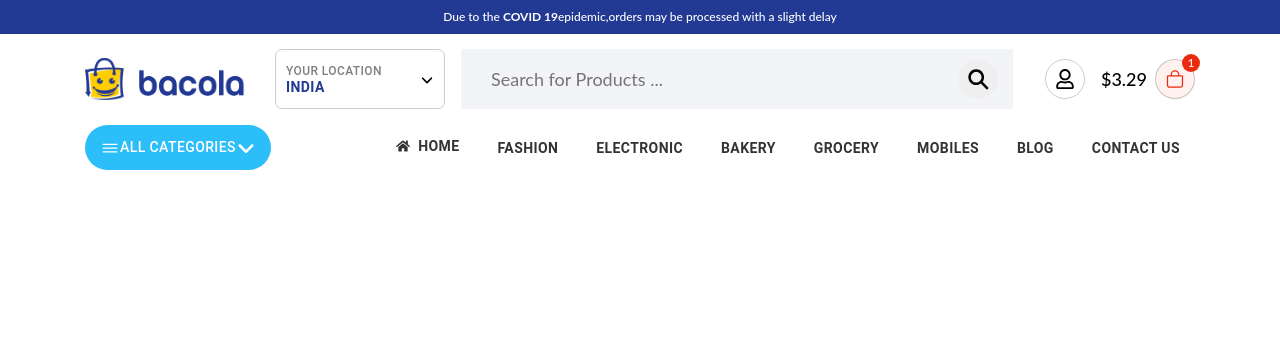
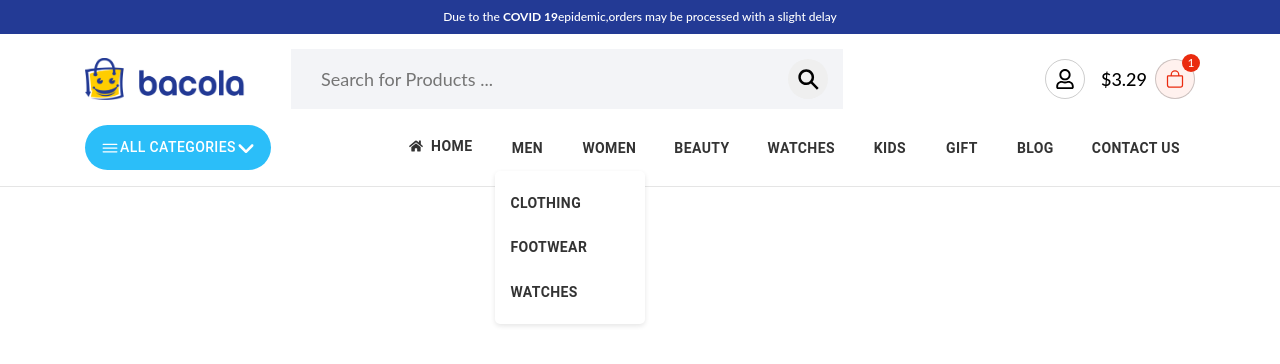
Before and after one commit to RohitMathur747/bacola, a React (Create React App) app: page / in a window 1280 px wide. Shown: the top 364 px of the page. Built offline with nearby package versions, Linux system fonts and the light colour scheme; no server answers.

Commit message:
Day 4 - Serach Filter and location selector is Done!!!

```diff
--- a/src/App.css
+++ b/src/App.css
@@ -272,3 +272,29 @@ nav .navPart2 ul li a:hover {
 .locationModel .close_ svg {
   font-size: 25px;
 }
+
+.locationModel .countryList li button:hover {
+  background: #f1f1f1 !important;
+}
+.locationModal .countryList li button.active {
+  background: #ccc !important;
+}
+
+.headerWrapper {
+  border-bottom: 1px solid rgba(0, 0, 0, 0.1) !important;
+  padding-bottom: 15px;
+}
+
+nav .navPart2 ul li {
+  position: relative;
+}
+nav .navPart2 ul li .submenu {
+  position: absolute;
+  top: 100%;
+  left: 0;
+  background-color: #fff;
+  padding: 10px 0px;
+  border-radius: 5px;
+  min-width: 150px;
+  box-shadow: 0px 2px 5px rgba(0, 0, 0, 0.1);
+}
--- a/src/App.js
+++ b/src/App.js
@@ -7,7 +7,7 @@ import "./App.css";
 import { createContext } from "react";
 import axios from "axios";
 
-const MyContext = createContext();
+export const MyContext = createContext();
 
 const App = () => {
   const [countryList, setCountryList] = useState([]);
@@ -20,6 +20,7 @@ const App = () => {
     try {
       const res = await axios.get(url);
       setCountryList(res.data.data);
+      console.log(res.data.data);
     } catch (error) {
       console.log(error);
     }
@@ -32,7 +33,7 @@ const App = () => {
 
   return (
     <BrowserRouter>
-      <MyContext.Provider value={{ values }}>
+      <MyContext.Provider value={values}>
         <Header />
         <Routes>
           <Route path="/" exact={true} element={<Home />} />
--- a/src/Components/CountryDropdown/index.js
+++ b/src/Components/CountryDropdown/index.js
@@ -1,4 +1,4 @@
-import React, { useState } from "react";
+import React, { useState, useEffect, useContext } from "react";
 import Button from "@mui/material/Button";
 import { FaAngleDown } from "react-icons/fa6";
 import Dialog from "@mui/material/Dialog";
@@ -6,6 +6,7 @@ import { IoSearchSharp } from "react-icons/io5";
 //import { IoIosClose } from "react-icons/io";
 import { IoClose } from "react-icons/io5";
 import Slide from "@mui/material/Slide";
+import { MyContext } from "../../App";
 
 const Transition = React.forwardRef(function Transition(props, ref) {
   return <Slide direction="up" ref={ref} {...props} />;
@@ -13,13 +14,41 @@ const Transition = React.forwardRef(function Transition(props, ref) {
 
 const CountryDropdown = ({ countries, selectedCountry, onCountryChange }) => {
   const [isOpenModal, setIsOpenModal] = useState(false);
+  const [selected, setSelected] = useState("India");
+  const [searchTerm, setSearchTerm] = useState("");
+  const [countryList, setCountryList] = useState([]);
+
+  const context = useContext(MyContext);
+
+  const selectCountry = (countryName) => {
+    setSelected(countryName);
+    setIsOpenModal(false);
+  };
+
+  useEffect(() => {
+    setCountryList(context.countryList || []);
+  }, [context.countryList]);
+
+  const filterList = (e) => {
+    const keyword = e.target.value.toLowerCase().trim();
+    setSearchTerm(e.target.value);
+
+    if (keyword !== "") {
+      const list = (context.countryList || []).filter((item) =>
+        item.country.toLowerCase().includes(keyword),
+      );
+      setCountryList(list);
+    } else {
+      setCountryList(context.countryList || []);
+    }
+  };
 
   return (
     <>
       <Button className="countryDrop" onClick={() => setIsOpenModal(true)}>
         <div className="info d-flex flex-column">
           <span className="label">Your Location</span>
-          <span className="name">India</span>
+          <span className="name">{selected}</span>
         </div>
         <span className="ml-auto">
           <FaAngleDown />
@@ -42,63 +71,28 @@ const CountryDropdown = ({ countries, selectedCountry, onCountryChange }) => {
             type="text"
             className="searchInput"
             placeholder="Search Your area..."
+            value={searchTerm}
+            onChange={filterList}
           />
           <button className="searchBtn">
             <IoSearchSharp />
           </button>
         </div>
 
-        <ul className="countryList">
-          <li>
-            <Button onClick={() => setIsOpenModal(false)}>India</Button>
-          </li>
-          <li>
-            <Button onClick={() => setIsOpenModal(false)}>United States</Button>
-          </li>
-          <li>
-            <Button onClick={() => setIsOpenModal(false)}>
-              United Kingdom
-            </Button>
-          </li>
-          <li>
-            <Button onClick={() => setIsOpenModal(false)}>Australia</Button>
-          </li>
-          <li>
-            <Button onClick={() => setIsOpenModal(false)}>Canada</Button>
-          </li>
-          <li>
-            <Button onClick={() => setIsOpenModal(false)}>SriLanka</Button>
-          </li>
-          <li>
-            <Button onClick={() => setIsOpenModal(false)}>Bangladesh</Button>
-          </li>
-          <li>
-            <Button onClick={() => setIsOpenModal(false)}>Pakistan</Button>
-          </li>
-          <li>
-            <Button onClick={() => setIsOpenModal(false)}>Bhutan</Button>
-          </li>
-          <li>
-            <Button onClick={() => setIsOpenModal(false)}>Nepal</Button>
-          </li>
-          <li>
-            <Button onClick={() => setIsOpenModal(false)}>Maldives</Button>
-          </li>
-          <li>
-            <Button onClick={() => setIsOpenModal(false)}>Afghanistan</Button>
-          </li>
-          <li>
-            <Button onClick={() => setIsOpenModal(false)}>Myanmar</Button>
-          </li>
-          <li>
-            <Button onClick={() => setIsOpenModal(false)}>Thailand</Button>
-          </li>
-          <li>
-            <Button onClick={() => setIsOpenModal(false)}>Vietnam</Button>
-          </li>
-          <li>
-            <Button onClick={() => setIsOpenModal(false)}>Indonesia</Button>
-          </li>
+        <ul className="countryList mt-3">
+          {countryList?.length !== 0 &&
+            countryList?.map((item) => {
+              return (
+                <li key={item.country}>
+                  <Button
+                    className={`${selected === item.country ? "active" : ""}`}
+                    onClick={() => selectCountry(item.country)}
+                  >
+                    {item.country}
+                  </Button>
+                </li>
+              );
+            })}
         </ul>
       </Dialog>
     </>
--- a/src/Components/Header/Navigation/index.js
+++ b/src/Components/Header/Navigation/index.js
@@ -32,27 +32,43 @@ const Navigation = () => {
               </li>
               <li className="list-inline-item">
                 <Link to="/fashion">
-                  <Button>FASHION</Button>
+                  <Button>MEN</Button>
                 </Link>
+                <div className="submenu">
+                  <Link to="/fashion/men/shirts">
+                    <Button>Clothing</Button>
+                  </Link>
+                  <Link to="/fashion/men/shirts">
+                    <Button>Footwear</Button>
+                  </Link>
+                  <Link to="/fashion/men/shirts">
+                    <Button>Watches</Button>
+                  </Link>
+                </div>
               </li>
               <li className="list-inline-item">
                 <Link to="/electronic">
-                  <Button>ELECTRONIC</Button>
+                  <Button>WOMEN</Button>
                 </Link>
               </li>
               <li className="list-inline-item">
                 <Link to="/bakery">
-                  <Button>BAKERY</Button>
+                  <Button>BEAUTY</Button>
                 </Link>
               </li>
               <li className="list-inline-item">
                 <Link to="/grocery">
-                  <Button>GROCERY</Button>
+                  <Button>WATCHES</Button>
                 </Link>
               </li>
               <li className="list-inline-item">
                 <Link to="/mobiles">
-                  <Button>MOBILES</Button>
+                  <Button>KIDS</Button>
+                </Link>
+              </li>
+              <li className="list-inline-item">
+                <Link to="/blog">
+                  <Button>GIFT</Button>
                 </Link>
               </li>
               <li className="list-inline-item">
--- a/src/Components/Header/index.js
+++ b/src/Components/Header/index.js
@@ -2,14 +2,17 @@ import React from "react";
 import Logo from "../../assets/images/logo.png";
 import { Link } from "react-router-dom";
 import CountryDropdown from "../CountryDropdown/index";
-
+import { useContext } from "react";
 import { FaRegUser } from "react-icons/fa";
 import Button from "@mui/material/Button";
 import { IoBagOutline } from "react-icons/io5";
 import SearchBox from "./SearchBox/index";
 import Navigation from "./Navigation/index";
+import { MyContext } from "../../App";
 
 const Header = () => {
+  const context = useContext(MyContext);
+
   return (
     <>
       <div className="headerWrapper">
@@ -32,7 +35,7 @@ const Header = () => {
               </div>
 
               <div className="col-sm-10 d-flex align-items-center part2">
-                <CountryDropdown />
+                {context.countryList.length !== 0 && <CountryDropdown />}
 
                 {/* Search Bar starts */}
                 <SearchBox />
```
